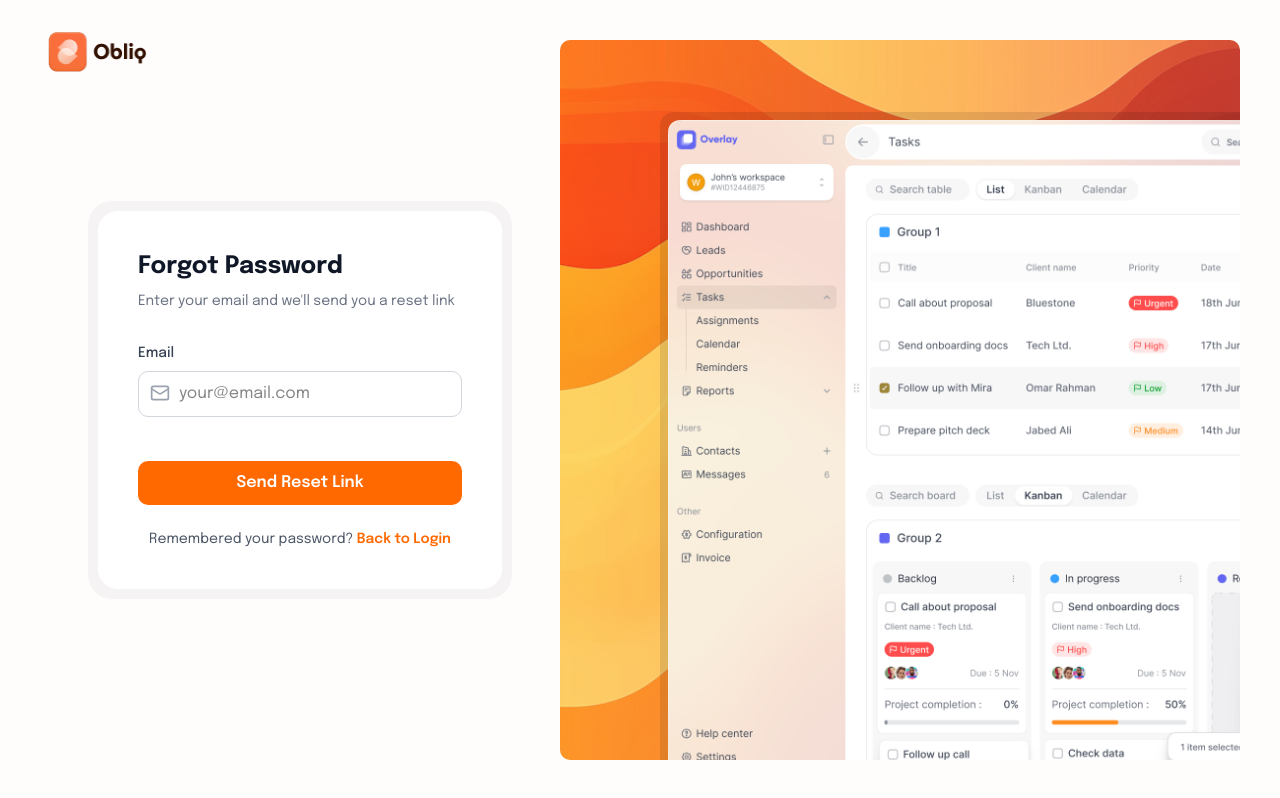
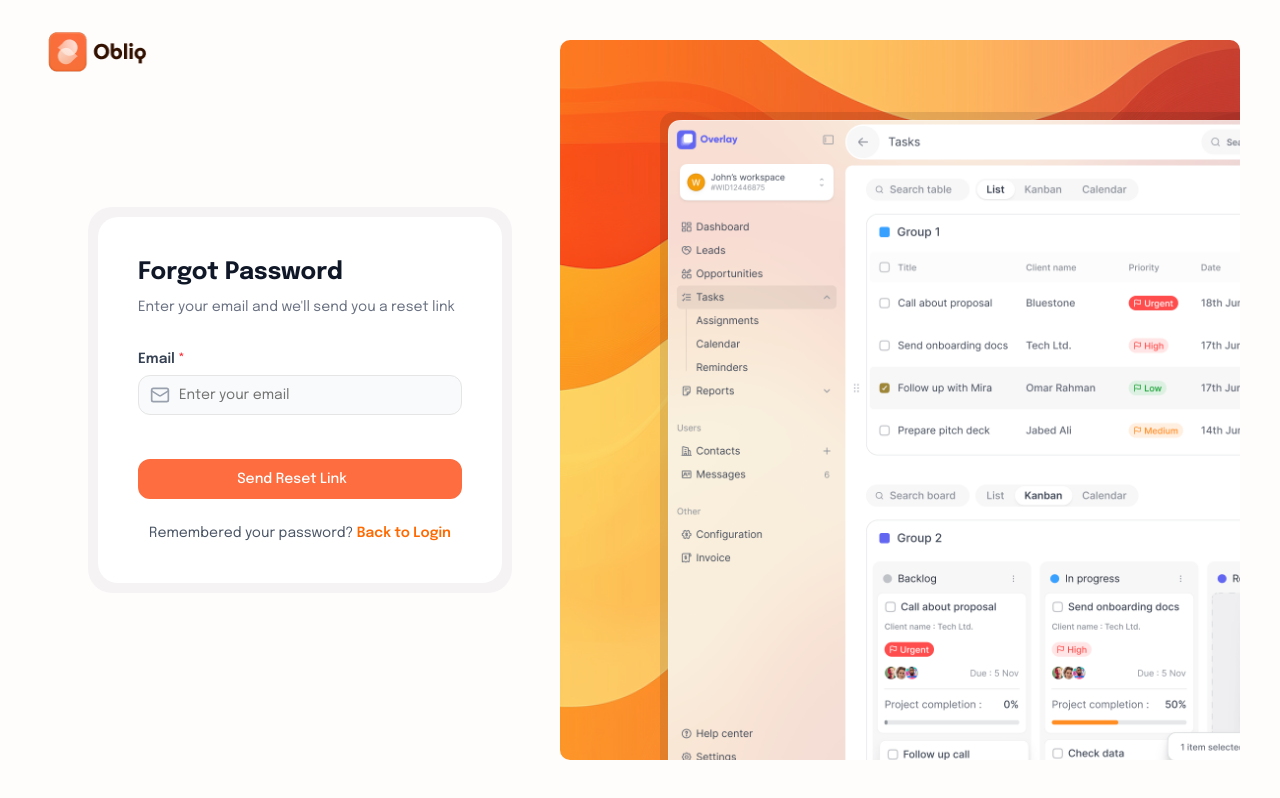
Before and after one commit to rakibislam2233/Obliq-client, a Next.js app: page /forgot-password in a window 1280 px wide. Built offline with nearby package versions, Linux system fonts and the light colour scheme; no server answers.

Commit message:
feat: refactor ForgotPasswordForm and LoginForm to use FormInput and Button components, enhance styling and accessibility

```diff
--- a/components/Pages/Auth/ForgotPasswordForm.tsx
+++ b/components/Pages/Auth/ForgotPasswordForm.tsx
@@ -1,6 +1,8 @@
 "use client";
+import { Button } from "@/components/ui/button";
+import { FormInput } from "@/components/ui/form-input";
 import { AuthActionState, forgotPassword } from "@/services/auth.service";
-import { Mail } from "lucide-react";
+import { ArrowRight, Mail } from "lucide-react";
 import Link from "next/link";
 import { useRouter } from "next/navigation";
 import { useActionState, useEffect } from "react";
@@ -15,13 +17,18 @@ const initialState: AuthActionState = {
 };
 
 export default function ForgotPasswordForm() {
-  const [state, action, isPending] = useActionState(forgotPassword, initialState);
+  const [state, action, isPending] = useActionState(
+    forgotPassword,
+    initialState,
+  );
   const router = useRouter();
 
   // Show toast messages based on form state
   useEffect(() => {
     if (state?.success) {
-      toast.success(state?.message || "Password reset link sent to your email!");
+      toast.success(
+        state?.message || "Password reset link sent to your email!",
+      );
     } else if (state?.message && !state?.success) {
       toast.error(state?.message);
     }
@@ -37,51 +44,56 @@ export default function ForgotPasswordForm() {
   }, [state, router]);
 
   return (
-        <div className="w-full bg-white rounded-[20px] p-8 lg:p-10 shadow-blue-50">
+    <div className="w-full bg-white rounded-[20px] p-8 lg:p-10 shadow-blue-50">
       {/* Heading */}
       <div className="mb-8">
-        <h1 className="text-2xl font-bold text-gray-900 mb-2">Forgot Password</h1>
-        <p className="text-sm text-gray-500">Enter your email and we'll send you a reset link</p>
+        <h1 className="text-2xl font-bold text-gray-900 mb-2">
+          Forgot Password
+        </h1>
+        <p className="text-sm text-gray-500">
+          Enter your email and we'll send you a reset link
+        </p>
       </div>
 
       {/* Form */}
       <form action={action} className="space-y-5">
         {/* Email Input */}
-        <div>
-          <label className="block text-sm font-medium text-gray-700 mb-2">
-            Email
-          </label>
-          <div className="relative">
-            <Mail className="absolute left-3 top-3 text-gray-400" size={20} />
-            <input
-              type="email"
-              name="email"
-              placeholder="your@email.com"
-              defaultValue={state?.inputs?.email ?? ""}
-              className="w-full pl-10 pr-4 py-2.5 border border-gray-300 rounded-lg focus:outline-none focus:ring-2 focus:ring-orange-500 focus:border-transparent transition-all"
-              required
-            />
-          </div>
-          {state?.errors?.email && (
-            <p className="text-red-500 text-sm mt-1">{state.errors.email[0]}</p>
-          )}
-        </div>
+        <FormInput
+          id="email"
+          name="email"
+          type="email"
+          label="Email"
+          icon={Mail}
+          defaultValue={state?.inputs?.email ?? undefined}
+          placeholder="Enter your email"
+          error={state?.errors?.email}
+          required
+        />
 
-        {/* Submit Button */}
-        <button
+        <Button
           type="submit"
           disabled={isPending}
-          className="w-full bg-orange-500 hover:bg-orange-600 text-white font-semibold py-2.5 rounded-lg transition duration-200 disabled:opacity-50 disabled:cursor-not-allowed mt-6"
+          className="w-full h-10 bg-primary border-2 border-primary text-white hover:bg-transparent hover:text-primary cursor-pointer rounded-[12px] shadow-primary transition duration-200 disabled:opacity-50 disabled:cursor-not-allowed mt-6  group gap-0"
         >
-          {isPending ? "Sending..." : "Send Reset Link"}
-        </button>
+          <span className="group-hover:-translate-x-3 transition-transform duration-200 flex items-center gap-2">
+            {" "}
+            {isPending ? "Sending..." : "Send Reset Link"}
+          </span>
+          <ArrowRight
+            className="opacity-0 group-hover:opacity-100 transition-opacity"
+            size={18}
+          />
+        </Button>
       </form>
 
       {/* Back to Login */}
       <div className="mt-6 text-center">
         <p className="text-sm text-gray-600">
           Remembered your password?{" "}
-          <Link href="/login" className="text-orange-500 hover:text-orange-600 font-semibold">
+          <Link
+            href="/login"
+            className="text-orange-500 hover:text-orange-600 font-semibold"
+          >
             Back to Login
           </Link>
         </p>
--- a/components/Pages/Auth/LoginForm.tsx
+++ b/components/Pages/Auth/LoginForm.tsx
@@ -1,10 +1,12 @@
 "use client";
+import { Button } from "@/components/ui/button";
 import { Checkbox } from "@/components/ui/checkbox";
 import { FormInput } from "@/components/ui/form-input";
 import { AuthActionState, loginUser } from "@/services/auth.service";
-import { Lock, Mail } from "lucide-react";
+import { ArrowRight, Lock, Mail } from "lucide-react";
 import Link from "next/link";
 import { useRouter } from "next/navigation";
+import { Arrow } from "radix-ui/internal";
 import { useActionState, useEffect } from "react";
 import { toast } from "sonner";
 
@@ -41,7 +43,7 @@ export default function LoginForm() {
 
   return (
     <div className="w-full bg-white rounded-[20px] p-8 lg:p-10 shadow-blue-50">
-      <div className="mb-8">
+      <div className="mb-8 text-center">
         <h1 className="text-2xl font-bold text-gray-900 mb-2">Login</h1>
         <p className="text-sm text-gray-500">Enter your details to continue</p>
       </div>
@@ -76,11 +78,15 @@ export default function LoginForm() {
 
         {/* Forgot Password */}
         <div className="flex items-center justify-between">
-          <div className="flex gap-1 items-center">
-          <Checkbox id="remember" name="remember" className="mr-1" />
-          <label htmlFor="remember" className="text-sm text-gray-600">
-            Remember me
-          </label>
+          <div className="flex gap-2 items-center">
+            <Checkbox
+              id="remember"
+              name="remember"
+              className="cursor-pointer"
+            />
+            <label htmlFor="remember" className="text-sm text-gray-600">
+              Remember me
+            </label>
           </div>
           <Link
             href="/forgot-password"
@@ -91,13 +97,20 @@ export default function LoginForm() {
         </div>
 
         {/* Login Button */}
-        <button
+        <Button
           type="submit"
           disabled={isPending}
-          className="w-full bg-orange-500 hover:bg-orange-600 text-white font-semibold py-2.5 rounded-lg transition duration-200 disabled:opacity-50 disabled:cursor-not-allowed mt-6"
+          className="w-full h-10 bg-primary border-2 border-primary text-white hover:bg-transparent hover:text-primary cursor-pointer rounded-[12px] shadow-primary transition duration-200 disabled:opacity-50 disabled:cursor-not-allowed mt-6  group gap-0"
         >
-          {isPending ? "Logging in..." : "Log in"}
-        </button>
+          <span className="group-hover:-translate-x-3 transition-transform duration-200 flex items-center gap-2">
+            {" "}
+            {isPending ? "Logging in..." : "Log in"}
+          </span>
+          <ArrowRight
+            className="opacity-0 group-hover:opacity-100 transition-opacity"
+            size={18}
+          />
+        </Button>
       </form>
 
       {/* Sign Up Link */}
--- a/components/ui/form-input.tsx
+++ b/components/ui/form-input.tsx
@@ -35,10 +35,10 @@ const FormInput = React.forwardRef<HTMLInputElement, FormInputProps>(
             ref={ref}
             type={inputType}
             className={cn(
-              "w-full h-12  rounded outline-none shadow-none focus-visible:ring-0 focus-visible:border-primary focus-visible:bg-white transition-all text-sm",
+              "w-full h-10  rounded-[12px] outline-none shadow-none focus-visible:ring-0 focus-visible:border-primary focus-visible:bg-white transition-all text-sm",
               Icon && "pl-10",
               isPassword && "pr-10",
-              error ? "border-red-500 bg-red-50/10" : "bg-gray-50 border-gray-100",
+              error ? "ring-2 ring-red-500 bg-red-50/10" : "bg-gray-50 focus:bg-white",
               className,
             )}
             {...props}
```
